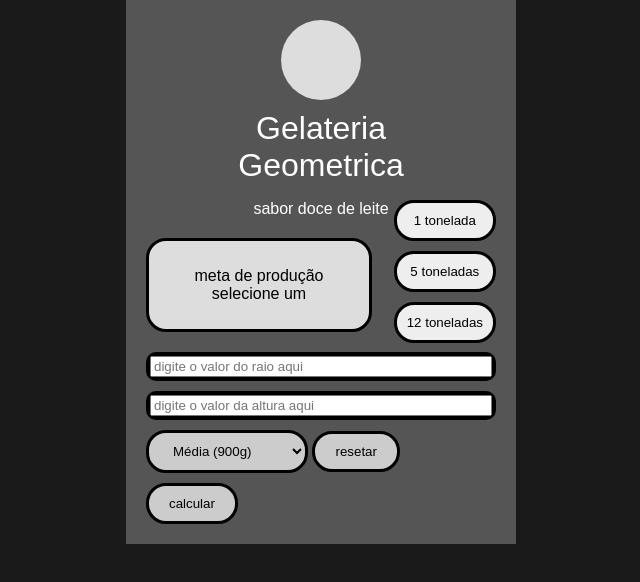
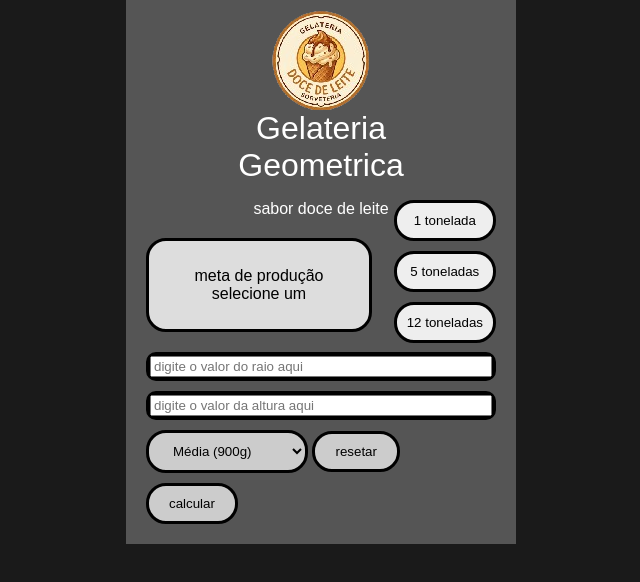
Before and after one commit to jpkeidann/Gelateria_Geometrica, a website: page index.html in a window 1280 px wide. Shown: the whole page, without its empty margins (319-959 px from the left). Drawn offline with Linux system fonts and the light colour scheme.

Commit message:
Add files via upload

```diff
--- a/index.html
+++ b/index.html
@@ -3,6 +3,7 @@
 <head>
   <meta charset="UTF-8">
   <meta name="viewport" content="width=390, height=844, initial-scale=1.0">
+  <link rel="shortcut icon" href="logo_alt.png" type="image/x-icon">
   <link rel="stylesheet" href="style.css">
   <script type="module" src="index.js"defer></script>
   <title>Gelateria Geométrica</title>
@@ -11,7 +12,7 @@
 
 <div class="container">
 
-  <div class="logo"><img src="" alt=""></div>
+  <div class="logo"><img src="logo_alt.png" alt=""></div>
 
   <h1>Gelateria<br>Geometrica</h1>
   <p class="sub">sabor doce de leite</p>
```
Also changed, not shown: logo_alt.png (added).
